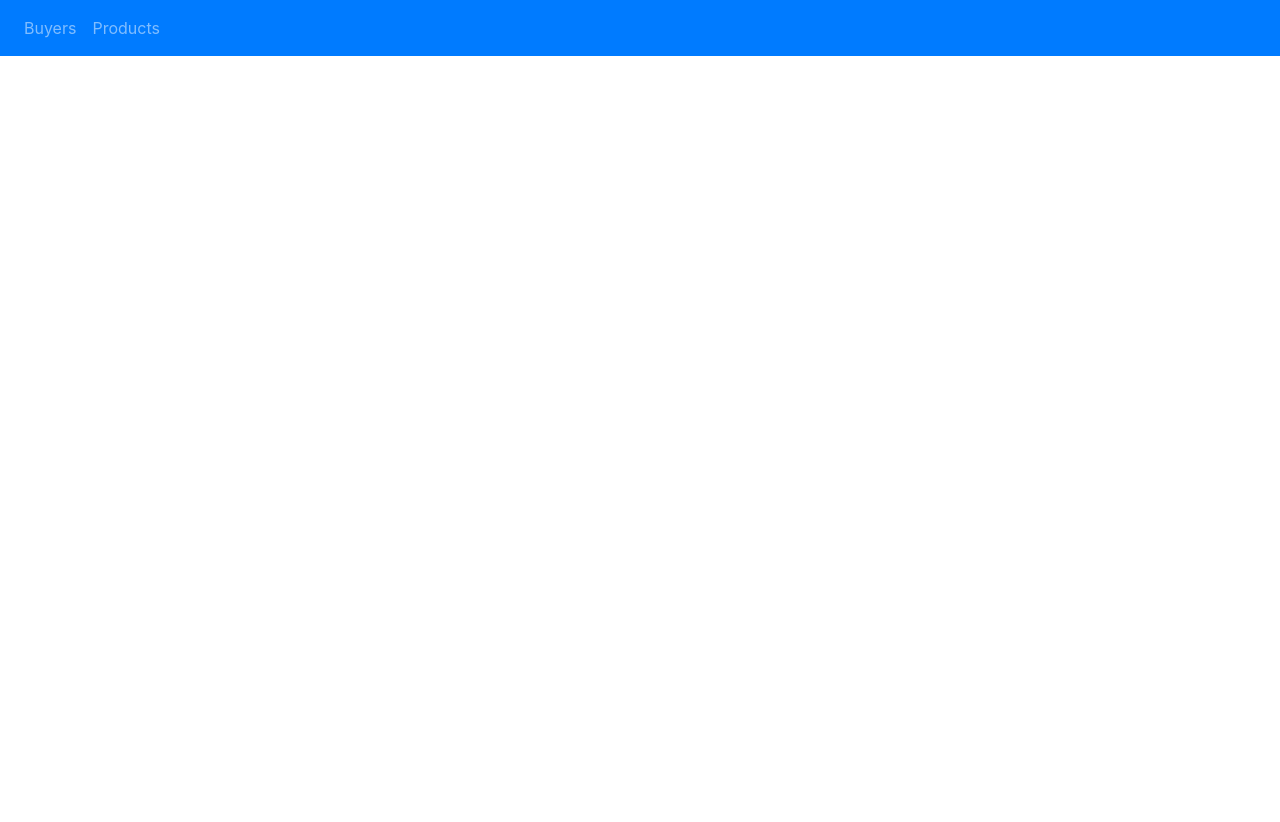
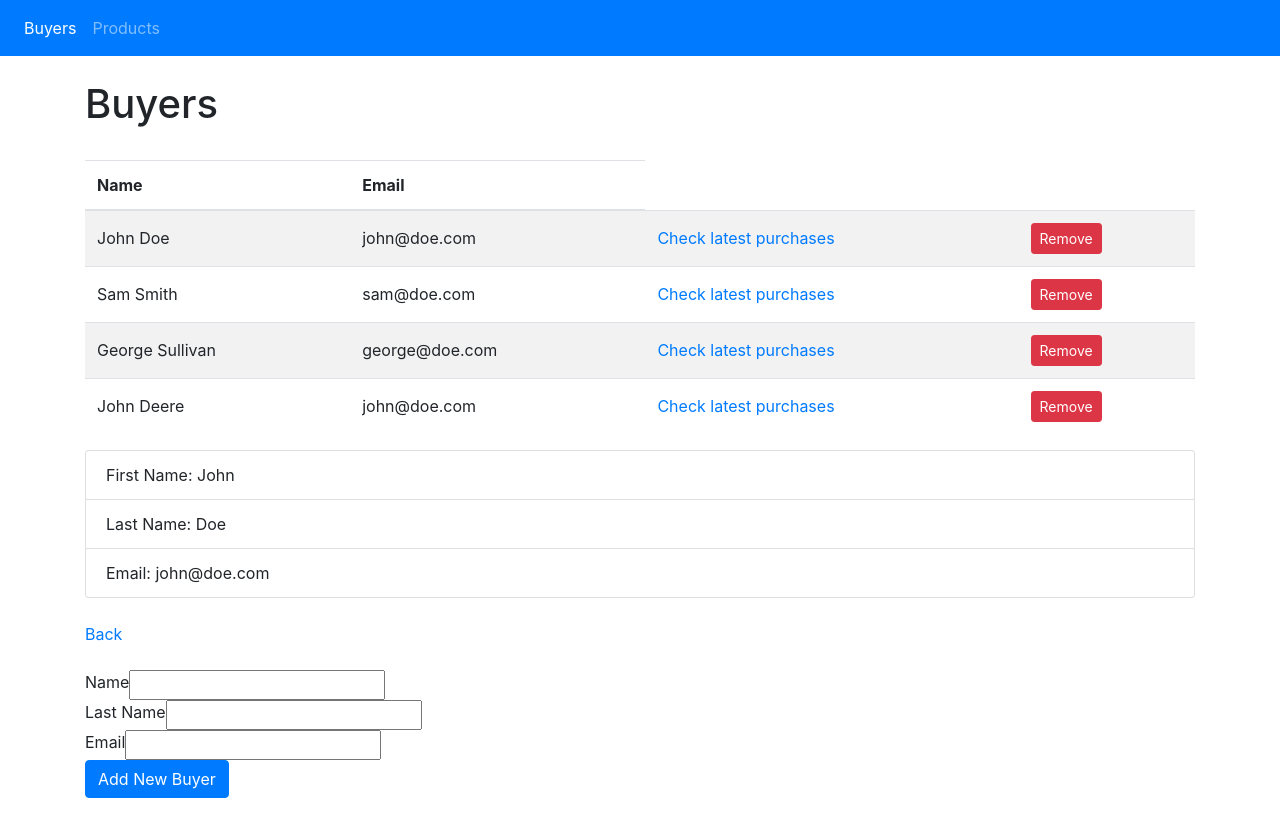
Before and after one commit to yomla/Store, an Angular app: page /buyers/1 in a window 1280 px wide. Before the commit this address led to /. Before the commit the page ends 800 px from the top, so only its background shows below. Built offline with nearby package versions, Linux system fonts and the light colour scheme.

Commit message:
Zadatak 4

```diff
--- a/src/app/app.module.ts
+++ b/src/app/app.module.ts
@@ -8,6 +8,7 @@ import { BuyersComponent } from './components/buyers/buyers.component';
 import { ProductsComponent } from './components/products/products.component';
 import { AppRoutingModule } from './app-routing.module';
 import { BuyersService } from './shared/services/buyers.service';
+import { BuyerDetailsComponent } from './components/buyers/buyer-details/buyer-details.component';
 
 
 @NgModule({
@@ -15,7 +16,8 @@ import { BuyersService } from './shared/services/buyers.service';
     AppComponent,
     LayoutComponent,
     BuyersComponent,
-    ProductsComponent
+    ProductsComponent,
+    BuyerDetailsComponent
   ],
 
   imports: [
--- /dev/null
+++ b/src/app/components/buyers/buyer-details/buyer-details.component.html
@@ -0,0 +1,6 @@
+<ul class="list-group">
+	<li class="list-group-item">First Name: {{ buyer.firstName }}</li>
+	<li class="list-group-item">Last Name: {{ buyer.lastName }}</li>
+	<li class="list-group-item">Email: {{ buyer.email }}</li>
+</ul><br>
+<a routerLink="/buyers">Back</a>
--- /dev/null
+++ b/src/app/components/buyers/buyer-details/buyer-details.component.ts
@@ -0,0 +1,23 @@
+import { Component, OnInit } from '@angular/core';
+import { BuyersService } from '../../../shared/services/buyers.service';
+import { ActivatedRoute } from '@angular/router';
+
+
+@Component({
+  selector: 'app-buyer-details',
+  templateUrl: './buyer-details.component.html',
+})
+export class BuyerDetailsComponent implements OnInit {
+
+  private buyer: any = {};
+
+  constructor(private route: ActivatedRoute,
+              private buyers: BuyersService) { }
+
+  ngOnInit() {
+  	let id = parseInt(this.route.snapshot.paramMap.get('id'));
+    console.log(id, 'xxxx',  this.buyers.getBuyer(id));
+    this.buyer = this.buyers.getBuyer(id);
+  }
+
+}
--- a/src/app/components/buyers/buyers.component.html
+++ b/src/app/components/buyers/buyers.component.html
@@ -1,4 +1,4 @@
-<h1>Buyers</h1>
+<h1>Buyers</h1><br>
 
 <table class="table table-striped">
   <thead>
@@ -10,15 +10,16 @@
   <tbody>
     <tr *ngFor="let buyer of allBuyers ">
       <td class="align-middle">
-        <a [routerLink]="['/buyers', buyer.id]">
         {{ buyer.firstName }} {{ buyer.lastName }}
-        </a>
       </td>
       <td class="align-middle">{{ buyer.email }}</td>
+      <td class="align-middle"><a [routerLink]="['/buyers', buyer.id]">Check latest purchases</a> </td>
       <td><button class="btn btn-danger btn-sm" (click)="remove(buyer)">Remove</button></td>
     </tr>
   </tbody>
 </table>
+
+<router-outlet></router-outlet>
 
 <div>
 	<form class="form-group">
--- a/src/app/components/layout/layout.component.html
+++ b/src/app/components/layout/layout.component.html
@@ -7,7 +7,7 @@
         <a class="nav-link" routerLink="/products" routerLinkActive="active">Products</a>
       </li>
     </ul>
-</nav>
+</nav><br>
 
 <div class="container">
   <router-outlet></router-outlet>
--- a/src/app/components/products/products.component.html
+++ b/src/app/components/products/products.component.html
@@ -1,5 +1,5 @@
 
-<h1>Products</h1>
+<h1>Products</h1><br>
 
 <table class="table table-striped">
   <thead>
--- a/src/app/shared/services/buyers.service.ts
+++ b/src/app/shared/services/buyers.service.ts
@@ -48,6 +48,10 @@ export class BuyersService {
   	this.buyers.push(newBuyer);
   }
 
-
+  public getBuyer(id){
+    return this.buyers.find((buyer) => {
+      return buyer['id'] == id;
+    })
+  }
 
 }
```
Also changed, not shown: src/app/app-routing.module.ts (+8 -0 lines).
